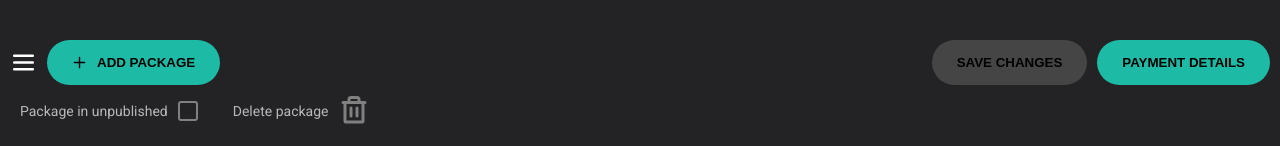
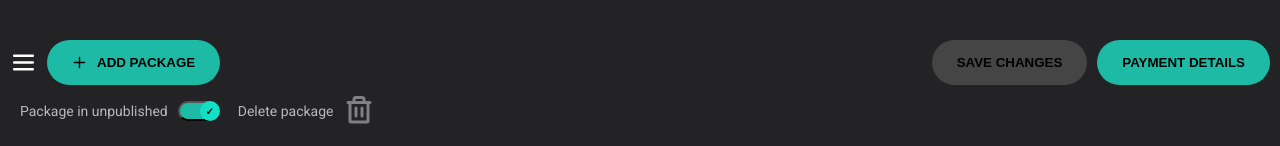
Before and after one commit to iagoPinheiro1401/pactto_challenge, a Next.js app: page /packages in a window 1280 px wide. Shown: the top 146 px of the page. Built offline with nearby package versions, Linux system fonts and the light colour scheme.

Commit message:
created ToggleButton

```diff
--- /dev/null
+++ b/src/components/buttons/ToggleButton.jsx
@@ -0,0 +1,43 @@
+import styled from "styled-components"
+import { useState } from "react";
+
+const StyledButton = styled.button`
+    width: 40px;
+    height: 20px;
+    background-color: ${props => (props.active ? '#8f8e8e' : '#1DBBA5')};
+    border-radius: 25px;
+    display: flex;
+    align-items: center;
+    justify-content: center;
+    cursor: pointer;
+    position: relative;
+`
+
+const Knob = styled.div`
+  width: 20px;
+  height: 20px;
+  background-color: ${props => (props.active ? '#c5c3c3' : '#12e0c5')};
+  border-radius: 50%;
+  position: absolute;
+  left: ${props => (props.active ? 'calc(100% - 45px)' : '20px')};
+  transition: left 0.3s;
+  display: flex;
+  align-items: center;
+  justify-content: center;
+  font-size: 10px;
+  font-weight: bold;
+`;
+
+export default function ToggleButton() {
+    const [active, setActive] = useState(false);
+
+    const handleClick = () => {
+        setActive(!active)
+    }
+
+    return(
+        <StyledButton onClick={handleClick} active={active}>
+            <Knob active={active}>{active ? '-' : '✓'}</Knob>
+        </StyledButton>
+    )
+}
--- a/src/pages/packages.jsx
+++ b/src/pages/packages.jsx
@@ -6,6 +6,7 @@ import GreenButton from "@/components/buttons/GreenButton"
 import AddPackage from "@/components/addPackage/AddPackage"
 import TextMedium from "@/components/tipography/textMedium/TextMedium"
 import Checkbox from "@/components/input/Checkbox"
+import ToggleButton from "@/components/buttons/ToggleButton"
 
 import { useMenu } from "@/hooks/useMenu"
 
@@ -71,7 +72,7 @@ export default function Packages() {
             <ButtonsPackage>
                 <LabelAndButton>
                     <TextMedium>Package in unpublished</TextMedium>
-                    <Checkbox green/>
+                    <ToggleButton/>
                 </LabelAndButton>
                 <LabelAndButton>
                     <TextMedium>Delete package</TextMedium>
```
